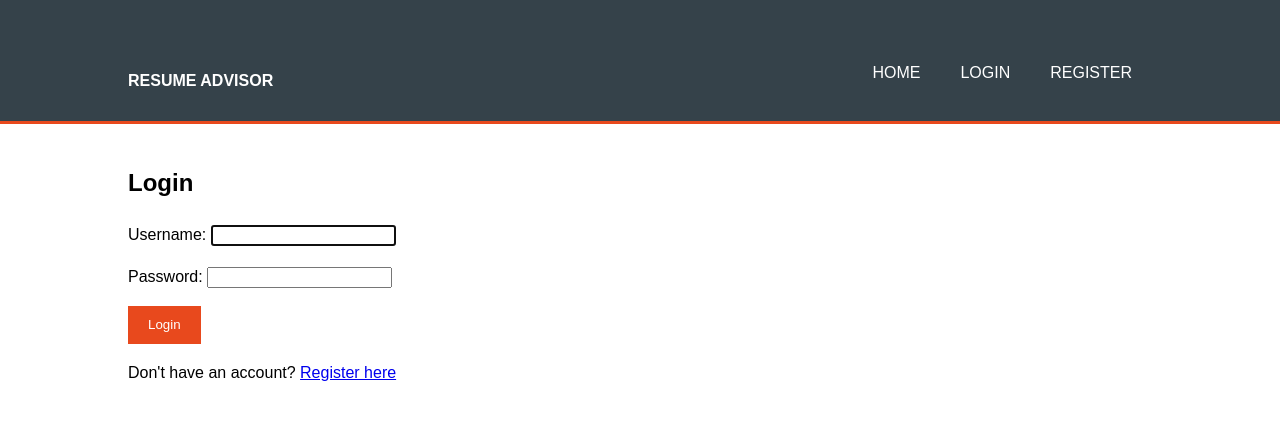
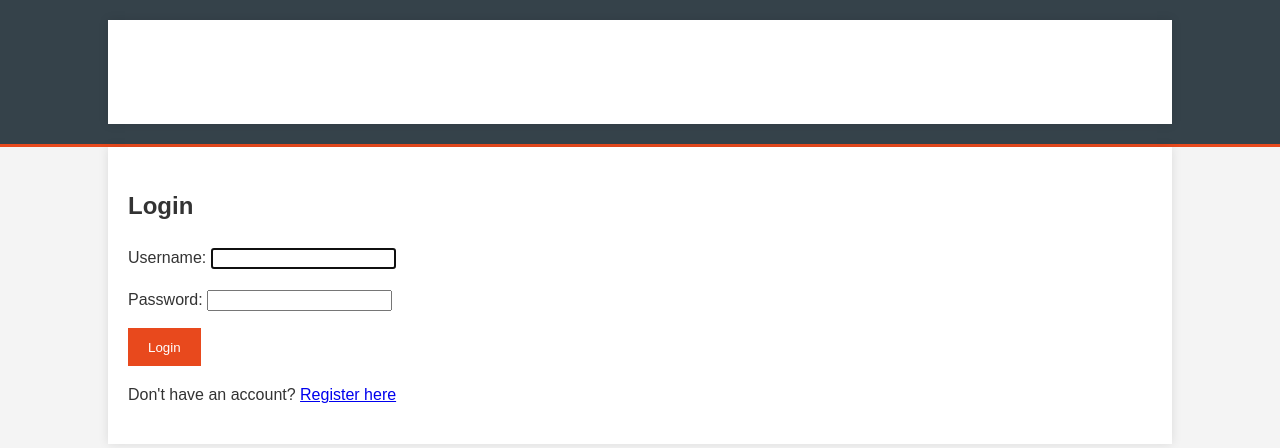
Before and after one commit to dayaobuxiao/resume_advisor, a Django app: page /login/ in a window 1280 px wide. Shown: the top 448 px of the page. Run offline with Django 5.2, Linux system fonts and the light colour scheme.

Commit message:
introduce LLM power

```diff
--- a/requirements.txt
+++ b/requirements.txt
@@ -2,3 +2,5 @@ Django==3.2.10
 gunicorn==20.1.0
 dj-database-url==0.5.0
 psycopg2-binary==2.9.1
+requests~=2.31.0
+dj-config-url~=0.1.1
--- a/resume/static/resume/css/styles.css
+++ b/resume/static/resume/css/styles.css
@@ -1,8 +1,91 @@
+/*body {*/
+/*    font-family: Arial, sans-serif;*/
+/*    line-height: 1.6;*/
+/*    margin: 0;*/
+/*    padding: 0;*/
+/*}*/
+
+/*.container {*/
+/*    width: 80%;*/
+/*    margin: auto;*/
+/*    overflow: hidden;*/
+/*    padding: 20px;*/
+/*}*/
+
+/*header {*/
+/*    background: #35424a;*/
+/*    color: #ffffff;*/
+/*    padding-top: 30px;*/
+/*    min-height: 70px;*/
+/*    border-bottom: #e8491d 3px solid;*/
+/*}*/
+
+/*header a {*/
+/*    color: #ffffff;*/
+/*    text-decoration: none;*/
+/*    text-transform: uppercase;*/
+/*    font-size: 16px;*/
+/*}*/
+
+/*header ul {*/
+/*    padding: 0;*/
+/*    margin: 0;*/
+/*    list-style: none;*/
+/*    overflow: hidden;*/
+/*}*/
+
+/*header li {*/
+/*    float: left;*/
+/*    display: inline;*/
+/*    padding: 0 20px 0 20px;*/
+/*}*/
+
+/*header #branding {*/
+/*    float: left;*/
+/*}*/
+
+/*header #branding h1 {*/
+/*    margin: 0;*/
+/*}*/
+
+/*header nav {*/
+/*    float: right;*/
+/*    margin-top: 10px;*/
+/*}*/
+
+/*.button {*/
+/*    height: 38px;*/
+/*    background: #e8491d;*/
+/*    border: 0;*/
+/*    padding-left: 20px;*/
+/*    padding-right: 20px;*/
+/*    color: #ffffff;*/
+/*}*/
+
+/*.form-group {*/
+/*    margin-bottom: 15px;*/
+/*}*/
+
+/*.form-group label {*/
+/*    display: block;*/
+/*    margin-bottom: 5px;*/
+/*}*/
+
+/*.form-group input[type="text"],*/
+/*.form-group input[type="password"],*/
+/*.form-group textarea {*/
+/*    width: 100%;*/
+/*    padding: 8px;*/
+/*    border: 1px solid #ddd;*/
+/*}*/
+
 body {
-    font-family: Arial, sans-serif;
+    font-family: 'Arial', sans-serif;
     line-height: 1.6;
     margin: 0;
     padding: 0;
+    background: #f4f4f4;
+    color: #333;
 }
 
 .container {
@@ -10,14 +93,15 @@ body {
     margin: auto;
     overflow: hidden;
     padding: 20px;
+    background: #fff;
+    box-shadow: 0 0 10px rgba(0, 0, 0, 0.1);
 }
 
 header {
     background: #35424a;
     color: #ffffff;
-    padding-top: 30px;
-    min-height: 70px;
-    border-bottom: #e8491d 3px solid;
+    padding: 20px 0;
+    border-bottom: 3px solid #e8491d;
 }
 
 header a {
@@ -25,41 +109,51 @@ header a {
     text-decoration: none;
     text-transform: uppercase;
     font-size: 16px;
+    transition: color 0.3s;
+}
+
+header a:hover {
+    color: #e8491d;
 }
 
 header ul {
     padding: 0;
     margin: 0;
     list-style: none;
-    overflow: hidden;
+    display: flex;
+    justify-content: space-between;
 }
 
 header li {
-    float: left;
-    display: inline;
-    padding: 0 20px 0 20px;
+    padding: 0 20px;
 }
 
 header #branding {
-    float: left;
+    flex: 1;
 }
 
 header #branding h1 {
     margin: 0;
+    font-size: 24px;
 }
 
 header nav {
-    float: right;
-    margin-top: 10px;
+    flex: 2;
+    text-align: right;
 }
 
 .button {
     height: 38px;
     background: #e8491d;
     border: 0;
-    padding-left: 20px;
-    padding-right: 20px;
+    padding: 0 20px;
     color: #ffffff;
+    cursor: pointer;
+    transition: background 0.3s;
+}
+
+.button:hover {
+    background: #c0392b;
 }
 
 .form-group {
@@ -69,12 +163,22 @@ header nav {
 .form-group label {
     display: block;
     margin-bottom: 5px;
+    font-weight: bold;
 }
 
 .form-group input[type="text"],
 .form-group input[type="password"],
 .form-group textarea {
     width: 100%;
-    padding: 8px;
+    padding: 10px;
     border: 1px solid #ddd;
+    border-radius: 4px;
+    transition: border-color 0.3s;
 }
+
+.form-group input[type="text"]:focus,
+.form-group input[type="password"]:focus,
+.form-group textarea:focus {
+    border-color: #e8491d;
+    outline: none;
+}
--- a/resume/static/resume/js/script.js
+++ b/resume/static/resume/js/script.js
@@ -17,10 +17,7 @@ document.addEventListener('DOMContentLoaded', function() {
 });
 
 function addSection() {
-    console.log('addSection function called'); // 调试信息
     const sectionsContainer = document.getElementById('sections-container');
-    console.log('Sections container:', sectionsContainer); // 调试信息
-
     if (!sectionsContainer) {
         console.error('Sections container not found');
         return;
@@ -78,8 +75,33 @@ function handleSubmit(e) {
 }
 
 function analyzeResume() {
-    // 实现分析简历的逻辑
-    console.log('Analyzing resume...');
+    const sections = document.querySelectorAll('.resume-section');
+    const csrfToken = getCookie('csrftoken');
+
+    sections.forEach((section, index) => {
+        const sectionContent = section.querySelector('.section-content').value;
+
+        fetch('/api/analyze_section', {
+            method: 'POST',
+            headers: {
+                'Content-Type': 'application/json',
+                'X-CSRFToken': csrfToken
+            },
+            body: JSON.stringify({
+                content: sectionContent
+            })
+        })
+        .then(response => response.json())
+        .then(data => {
+            if (data.status === 'success') {
+                const analysisTextarea = section.querySelector('.section-analysis');
+                analysisTextarea.value = data.analysis; // 更新分析结果
+            } else {
+                console.error('Analysis failed:', data.message);
+            }
+        })
+        .catch(error => console.error('Error:', error));
+    });
 }
 
 function getCookie(name) {
--- a/resume/urls.py
+++ b/resume/urls.py
@@ -10,6 +10,7 @@ urlpatterns = [
     path('dashboard/', views.dashboard, name='dashboard'),
     path('resume/new/', views.resume_edit, name='resume_new'),
     path('resume/<int:resume_id>/edit/', views.resume_edit, name='resume_edit'),
-    path('resume/<int:resume_id>/analyze/', views.analyze_resume, name='analyze_resume'),
+    # path('resume/<int:resume_id>/analyze/', views.analyze_resume, name='analyze_resume'),
+    path('api/analyze_section', views.analyze_section, name='analyze-section'),
     path('admin_dashboard/', views.admin_dashboard, name='admin_dashboard'),
 ]
```
Also changed, not shown: resume/views.py (+43 -7 lines), 1 other file.
